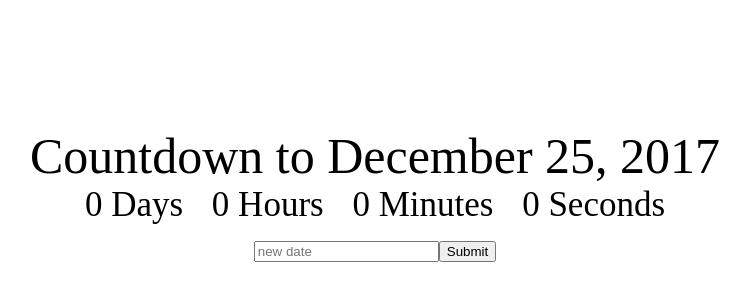
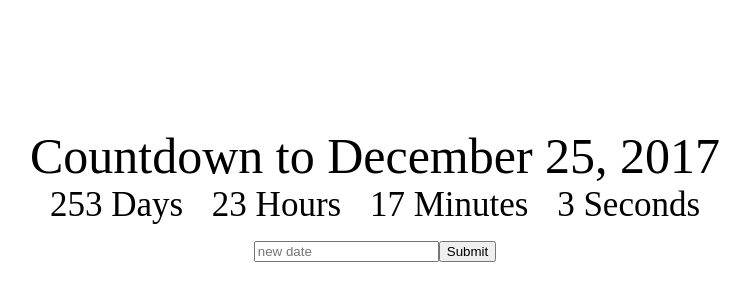
Before and after one commit to benjaminhuanghuang/react-seed, a React (Create React App) app: page / in a window 1280 px wide. Shown: the part 126-426 px from the top of the page, without its empty margins (265-1015 px from the left). Built offline with nearby package versions, Linux system fonts and the light colour scheme.

Commit message:
clock component

```diff
--- a/src/app.jsx
+++ b/src/app.jsx
@@ -19,7 +19,7 @@
     render(){
         return (<div className="app">
                     <div className="app-title"> Countdown to {this.state.deadline}</div>
-                    <Clock/>
+                    <Clock deadline = {this.state.deadline}/>
                     <div>
                         <input type="text" placeholder='new date' onChange={event=>this.setState({newDeadline:event.target.val})}/>
                         <button onClick={()=>this.changeDeadline()}>Submit</button>
--- a/src/clock.jsx
+++ b/src/clock.jsx
@@ -1,17 +1,33 @@
-import React, {Component} from 'react';
+import React, { Component } from 'react';
 import './app.css'
 
-class Clock extends Component{
-    constructor(props){
+class Clock extends Component {
+    constructor(props) {
         super(props);
-        this.state={
-            days:0,
-            hours:0,
-            minutes:0,
-            seconds:0
+        this.state = {
+            days: 0,
+            hours: 0,
+            minutes: 0,
+            seconds: 0
         }
     }
-    render(){
+    getTimeUntil(deadline) {
+        const time = Date.parse(deadline) - new Date();
+        const seconds = Math.floor((time / 1000) % 60);
+        const minutes = Math.floor((time / 1000 / 60) % 60);
+        const hours = Math.floor(time / (1000 * 60 * 60) % 24);
+        const days = Math.floor(time / (1000 * 60 * 60 * 24));
+
+        this.setState({days, hours, minutes, seconds});
+    }
+    componentWillMount(){
+        this.getTimeUntil(this.props.deadline);
+    }
+    componentDidMount()
+    {
+        setInterval(()=>this.getTimeUntil(this.props.deadline), 1000);
+    }
+    render() {
         return (<div>
                     <div className="time"> {this.state.days} Days</div>
                     <div className="time"> {this.state.hours} Hours</div>
```
Lines whose indentation alone changed are shown as unchanged.
